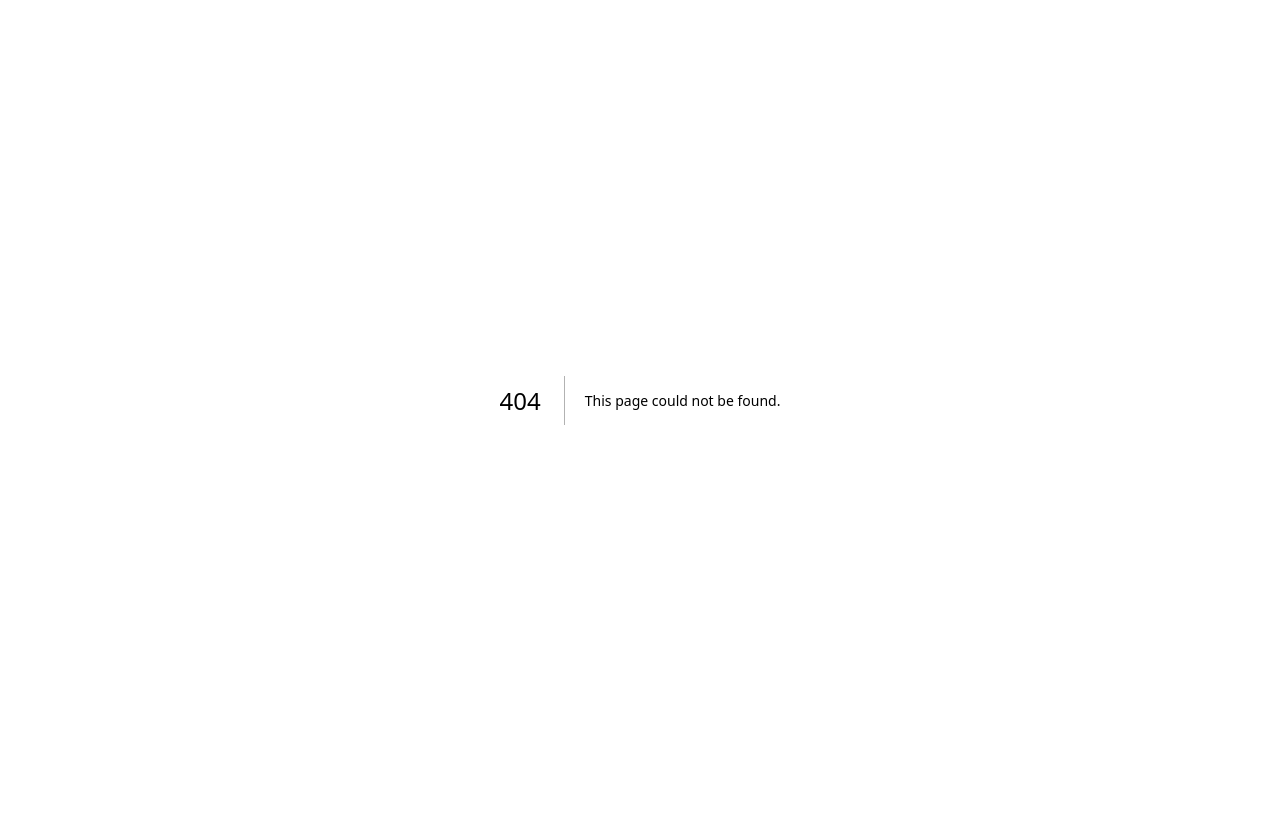
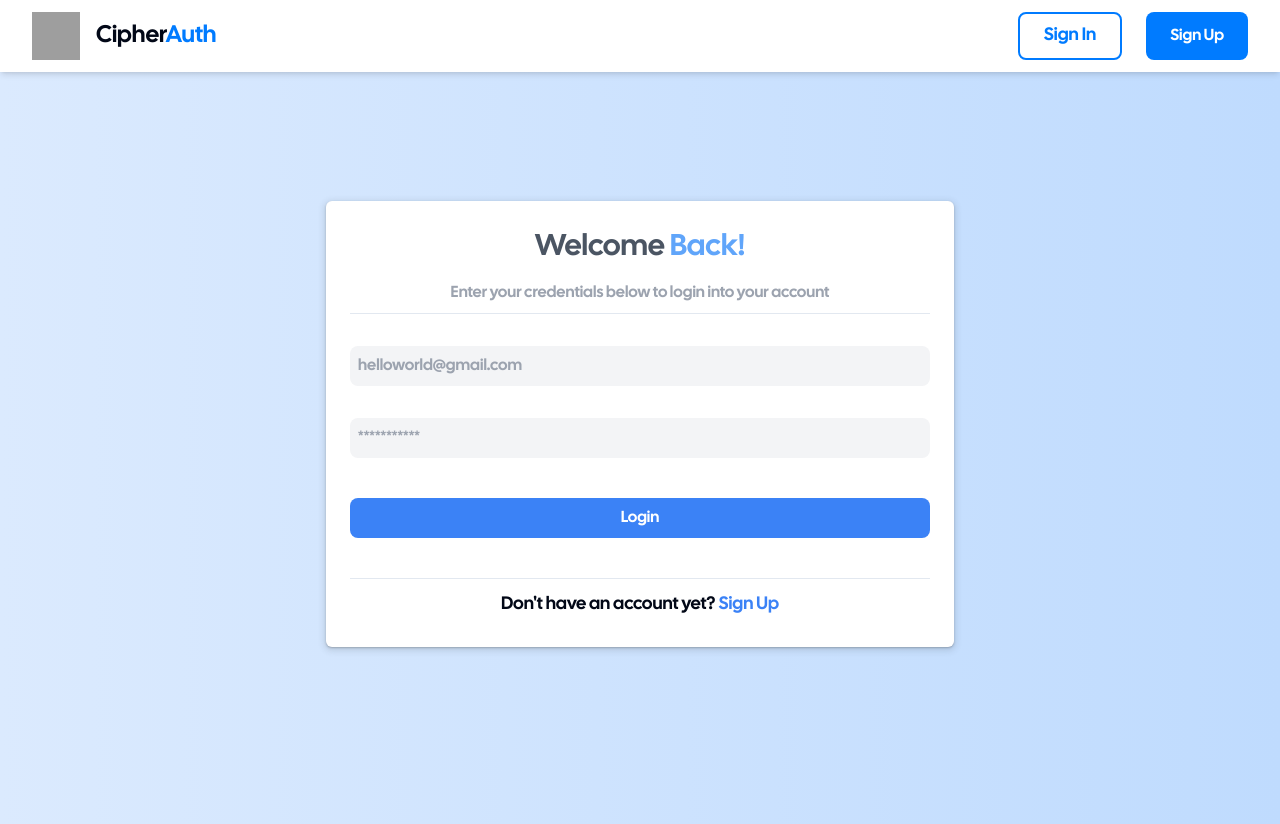
Before and after one commit to Sankalpa683/cipherware, a Next.js app: page /auth/signin in a window 1280 px wide. Before the commit this address had no page. Before the commit the page ends 800 px from the top, so only its background shows below. Built offline with nearby package versions, Linux system fonts and the light colour scheme; grey boxes are pictures that could not be loaded.

Commit message:
login and signup page created

```diff
--- /dev/null
+++ b/src/app/auth/signin/page.js
@@ -0,0 +1,39 @@
+import React from 'react'
+import Nav from '@/components/nav'
+
+const signin = () => {
+  return (
+    <>
+      <main>
+        <Nav />
+        <section className='w-full bg-gradient-to-r from-blue-100 to-blue-200 px-3 min-h-screen flex flex-col flex-wrap justify-center items-center text-center'>
+          {/* <img src="https://i.imgur.com/C6Nd1I0.png" className='w-full sm:w-20 sm:h-20 py-6'/> */}
+          <div className='shadow-nice p-6 w-full sm:w-1/2 bg-white h-fit rounded-md '>
+            <div className='pt-0 pb-2'>
+              <h1 className='text-3xl font-semibold pt-1 pb-4 text-gray-600'>Welcome <span className='text-blue-400'>Back!</span></h1>
+              <p className='text-gray-400 font-thin'>Enter your credentials below to login into your account</p>
+            </div>
+            <hr />
+            <div>
+              <div className='flex flex-col flex-wrap gap-8 py-8'>
+                <input type='email' placeholder='helloworld@gmail.com' className='p-2 bg-gray-100 rounded-lg outline-none border-none w-full' />
+                <input type='password' placeholder='***********' className='p-2 bg-gray-100 rounded-lg outline-none border-none w-full' />
+                <div className='py-2 w-full'>
+                  <button className='bg-blue-500 text-white p-2 w-full rounded-lg transition-all hover:bg-blue-700'>Login</button>
+                </div>
+              </div>
+              <hr />
+              <div className='flex flex-wrap flex-col items-center justify-center pt-3 pb-1 gap-4'>
+                <h2 className='text-lg '>
+                  Don't have an account yet? <a href='/auth/signup' className='text-blue-500'>Sign Up</a>
+                </h2>
+              </div>
+            </div>
+          </div>
+        </section>
+      </main>
+    </>
+  )
+}
+
+export default signin
--- /dev/null
+++ b/src/app/auth/signup/page.js
@@ -0,0 +1,42 @@
+import React from 'react'
+import Nav from '@/components/nav'
+
+const signup = () => {
+  return (
+    <>
+      <main>
+        <Nav />
+        <section className='w-full bg-gradient-to-r from-blue-100 to-blue-200 px-3 min-h-screen flex flex-col flex-wrap justify-center items-center text-center'>
+          {/* <img src="https://i.imgur.com/C6Nd1I0.png" className='w-full sm:w-20 sm:h-20 py-6'/> */}
+          <div className='shadow-nice p-6 w-full sm:w-1/2 bg-white h-fit rounded-md '>
+            <div className='pt-0 pb-2'>
+              <h1 className='text-3xl font-semibold pt-1 pb-4 text-gray-600'>Register <span className='text-blue-400'>Now!</span></h1>
+              <p className='text-gray-400 font-thin'>Enter your credentials below to register your account</p>
+            </div>
+            <hr />
+            <div>
+              <div className='flex flex-col flex-wrap gap-8 py-8'>
+                <input type='text' placeholder='Username' className='p-2 bg-gray-100 rounded-lg outline-none border-none w-full' />
+                <input type='email' placeholder='helloworld@gmail.com' className='p-2 bg-gray-100 rounded-lg outline-none border-none w-full' />
+                <input type='password' placeholder='***********' className='p-2 bg-gray-100 rounded-lg outline-none border-none w-full' />
+                <input type='password' placeholder='Confirm Password' className='p-2 bg-gray-100 rounded-lg outline-none border-none w-full' />
+
+                <div className='py-2 w-full'>
+                  <button className='bg-blue-500 text-white p-2 w-full rounded-lg transition-all hover:bg-blue-700'>Login</button>
+                </div>
+              </div>
+              <hr />
+              <div className='flex flex-wrap flex-col items-center justify-center pt-3 pb-1 gap-4'>
+                <h2 className='text-lg '>
+                  Already have an account? <a href='/auth/signin' className='text-blue-500'>SignIn</a>
+                </h2>
+              </div>
+            </div>
+          </div>
+        </section>
+      </main>
+    </>
+  )
+}
+
+export default signup
--- a/src/app/page.js
+++ b/src/app/page.js
@@ -2,7 +2,6 @@ import React from 'react'
 import Nav from '@/components/nav'
 import Hero from '@/components/hero'
 import Cheats from '@/components/cheats'
-// import Footer from '@/components/footer'
 
 const page = props => {
   return (
@@ -11,7 +10,6 @@ const page = props => {
         <Nav />
         <Hero />
         <Cheats />
-        {/* <Footer /> */}
       </main>
     </>
   )
--- a/src/components/nav.js
+++ b/src/components/nav.js
@@ -2,6 +2,7 @@
 
 import React, { useState } from 'react';
 import { RxHamburgerMenu } from "react-icons/rx";
+import Link from 'next/link';
 
 const Nav = () => {
   const [isOpen, setIsOpen] = useState(false);
@@ -14,7 +15,8 @@ const Nav = () => {
   };
 
   return (
-    <header className='p-4 w-full fixed z-50 bg-white shadow-md'>
+    <>
+      <header className='py-3 px-4 w-full fixed z-50 bg-white shadow-md'>
         <nav className='flex flex-wrap justify-between px-0 sm:px-4'>
           <div className='flex flex-wrap gap-1 sm:gap-4 items-center'>
             <img
@@ -31,8 +33,16 @@ const Nav = () => {
             </h1>
           </div>
           <div className='hidden md:flex flex-wrap items-end gap-6'>
-          <button className='py-2 px-6 rounded-lg text-[#007BFF] border-2 border-[#007BFF] text-center transition-all hover:bg-[#007BFF] hover:text-white text-lg'>Sign In</button>
-          <button className='py-3 px-6 bg-[#007BFF] text-[#ffffff] hover:bg-blue-800 transition-all rounded-lg'>Sign Up</button>
+            <button className='py-2 px-6 rounded-lg text-[#007BFF] border-2 border-[#007BFF] text-center transition-all hover:bg-[#007BFF] hover:text-white text-lg'>
+              <Link href="/auth/signin">
+                Sign In
+              </Link>
+            </button>
+            <button className='py-3 px-6 bg-[#007BFF] text-[#ffffff] hover:bg-blue-800 transition-all rounded-lg'>
+              <Link href="/auth/signup">
+                Sign Up
+              </Link>
+            </button>
           </div>
           <div className='flex flex-col md:hidden items-center justify-center cursor-pointer' onClick={toggleMenu}>
             <RxHamburgerMenu className='text-3xl' />
@@ -51,6 +61,8 @@ const Nav = () => {
           </div>
         </div>
       </header>
+      <br />
+    </>
   );
 };
 
--- a/tailwind.config.js
+++ b/tailwind.config.js
@@ -69,6 +69,7 @@ module.exports = {
       },
       boxShadow: {
         'custom': 'rgba(60, 64, 67, 0.3) 0px 1px 2px 0px, rgba(60, 64, 67, 0.15) 0px 2px 6px 2px',
+        'nice': 'rgba(60, 64, 67, 0.3) 0px 1px 2px 0px, rgba(60, 64, 67, 0.15) 0px 2px 6px 2px;'
       },
       animation: {
         "accordion-down": "accordion-down 0.2s ease-out",
```
Lines whose indentation alone changed are shown as unchanged.
